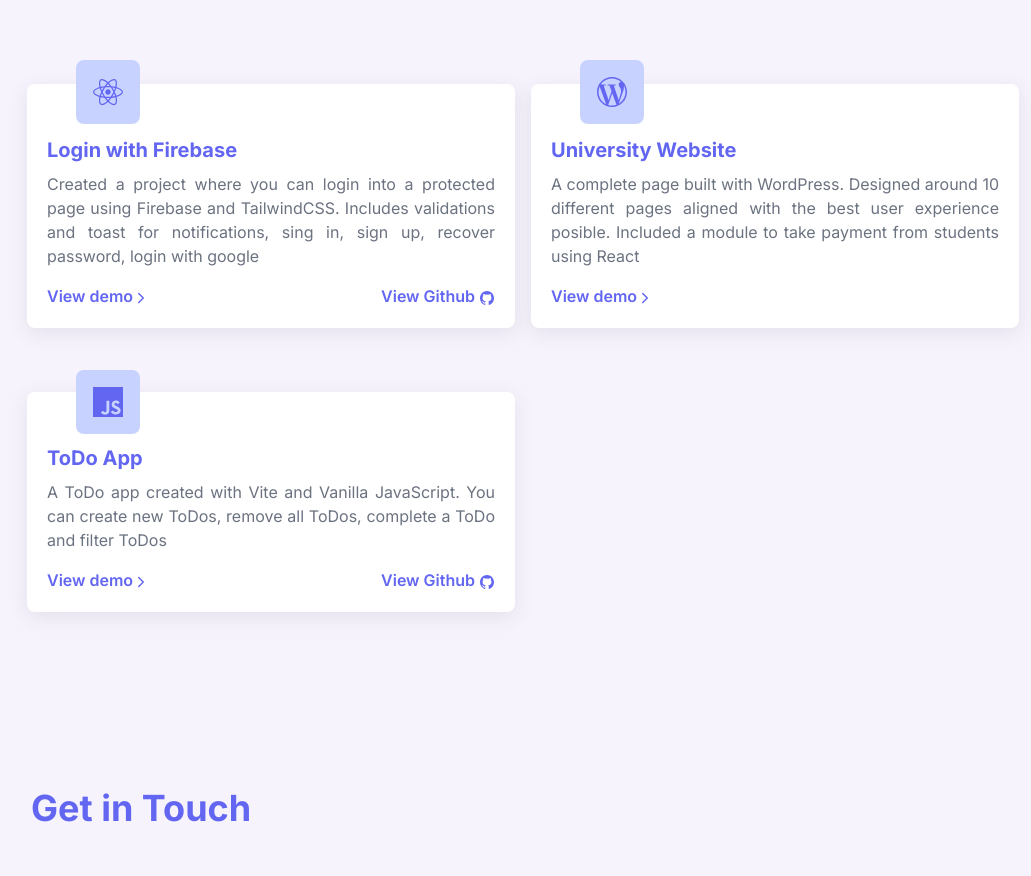
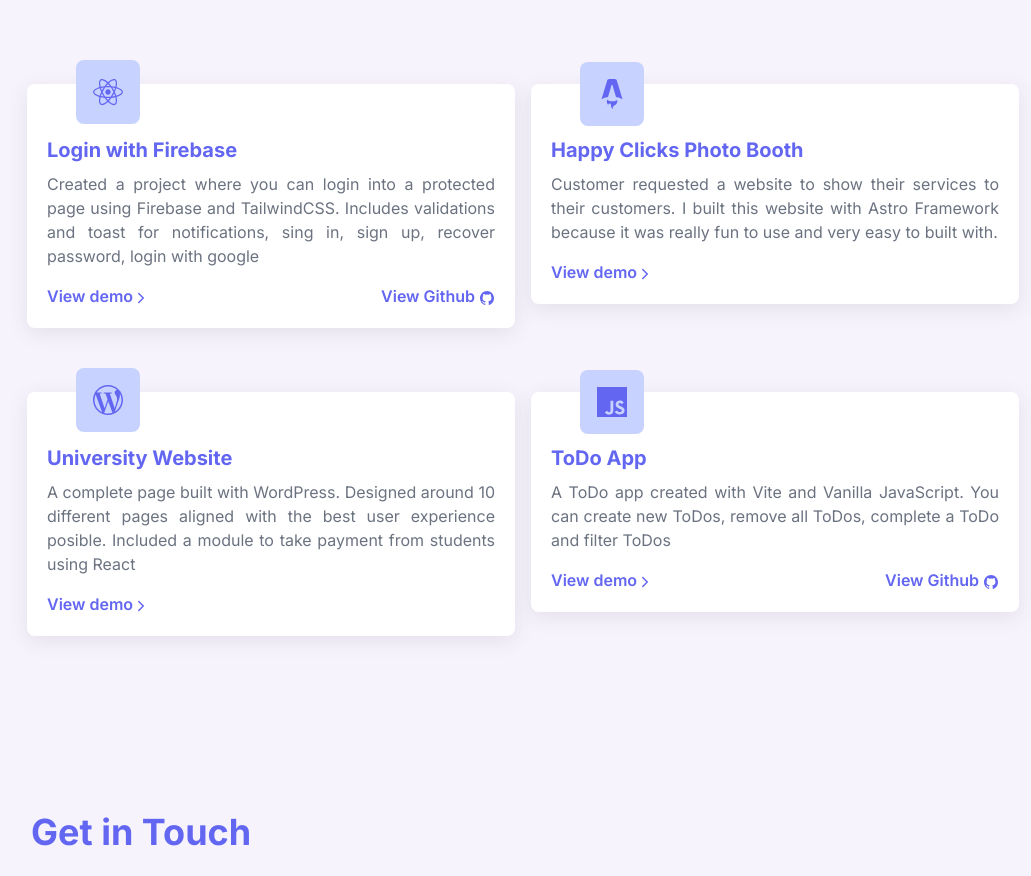
Before and after one commit to Andrespvzla/portfolio, a React (Vite) app: page / in a window 1280 px wide. Shown: the part 2620-3496 px from the top of the page, without its empty margins (167-1198 px from the left). Built offline with nearby package versions, Linux system fonts and the light colour scheme.

Commit message:
New Portfolio item added

```diff
--- a/src/components/portfolio/data.js
+++ b/src/components/portfolio/data.js
@@ -1,5 +1,5 @@
 import { FaReact } from 'react-icons/fa';
-import { SiWordpress, SiJavascript } from 'react-icons/si';
+import { SiWordpress, SiJavascript, SiAstro } from 'react-icons/si';
 
 const Data = [
   {
@@ -11,15 +11,15 @@ const Data = [
     git: 'https://github.com/Andrespvzla/login-firebase',
     demo: 'https://loginproject.andrespalacios.dev/login',
   },
-    // {
-    //     id: 2,
-    //     category: 'react',
-    //     icon: FaReact,
-    //     name: 'Pokedex using PokeAPI',
-    //     desc: 'Created a project utilizing PokeApi and designed with TailwindCSS. Includes pagination, search pokemons, pokemons details, filter pokemons by type and save your favorite pokemons.',
-    //     git: 'http://www.github.com',
-    //     demo: 'http://www.demo.com',
-    // },
+  {
+    id: 2,
+    category: 'astro',
+    icon: SiAstro,
+    name: 'Happy Clicks Photo Booth',
+    desc: 'Customer requested a website to show their services to their customers. I built this website with Astro Framework because it was really fun to use and very easy to built with.',
+    // git: 'http://www.github.com',
+    demo: 'https://happyclicksphotobooth.com',
+  },
   {
     id: 3,
     category: 'wordpress',
```
Lines whose indentation alone changed are shown as unchanged.
